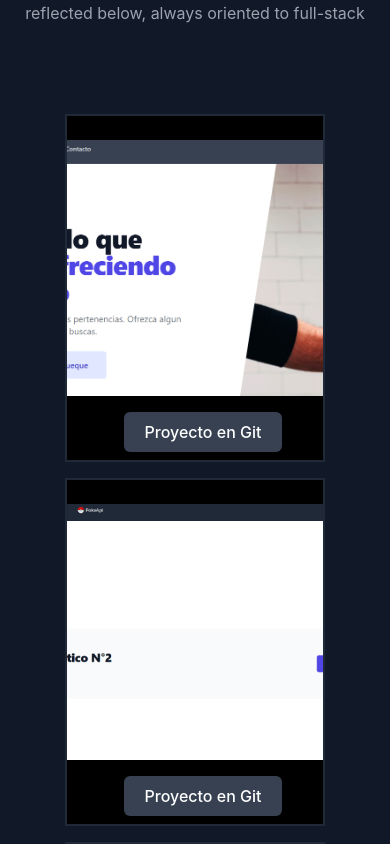
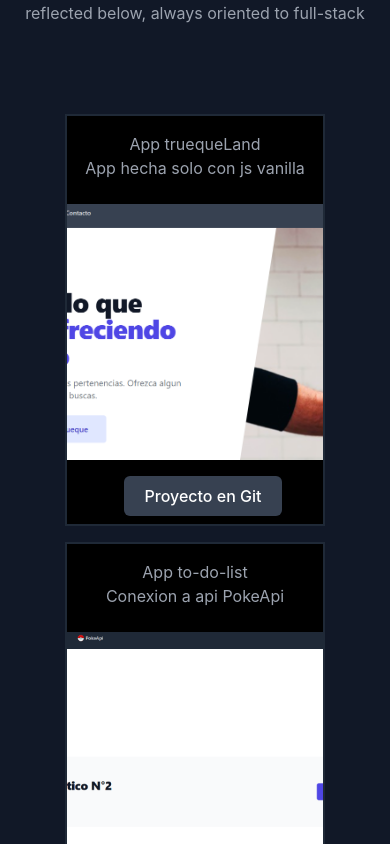
Before and after one commit to Indiolionel/Portfolio_Personal, a React (Create React App) app in the folder my-app/: page / in a window 390 px wide. Shown: the part 980-1824 px from the top of the page. Built offline with nearby package versions, Linux system fonts and the light colour scheme.

Commit message:
title and subtitle card project responsive

```diff
--- a/my-app/src/components/Projects.js
+++ b/my-app/src/components/Projects.js
@@ -25,7 +25,7 @@ export default function Projects() {
       link: "https://to-do-list-five-lime.vercel.app/",
       gitLink: "https://github.com/Indiolionel/ToDoList",
       image: `${todoList}`,
-      subtitle: "App conexion api pokeapi y lista de tareas",
+      subtitle: "Conexion a api PokeApi",
       title: "App to-do-list",
       description: "Desarrollo Front-End"
     }
@@ -57,6 +57,10 @@ export default function Projects() {
 
             <>
               <div className="mx-2 border-2 border-gray-800 my-2 bg-black slider-div" style={{ '--i': id }} >
+                <div className="lg:hidden mt-4">
+                  <h1>{project.title}</h1>
+                  <h2> {project.subtitle}</h2>
+                </div>
                 <a
                   href={project.link}
                   key={project.image}
```
